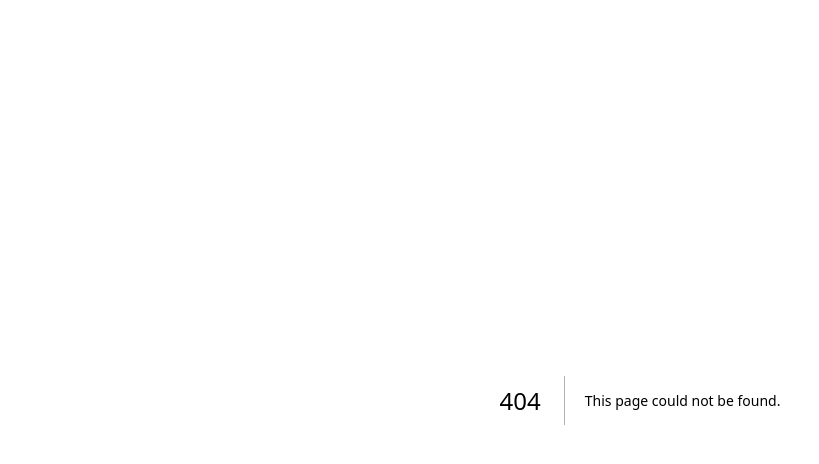
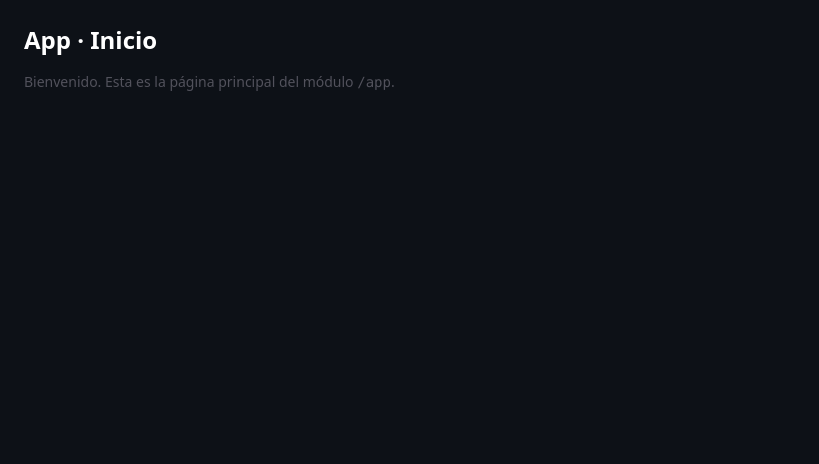
Before and after one commit to PROMETE00/meraki-travels-Font, a Next.js app in the folder app-reservas/: page /app in a window 1280 px wide. Before the commit this address had no page. Shown: the top 464 px of the page, without its empty margins (0-819 px from the left). Built offline with nearby package versions, Linux system fonts and the light colour scheme.

Commit message:
docker fix

```diff
--- /dev/null
+++ b/app-reservas/app/app/page.tsx
@@ -0,0 +1,10 @@
+export default function AppHomePage() {
+  return (
+    <main className="p-6 space-y-4">
+      <h1 className="text-2xl font-bold">App · Inicio</h1>
+      <p className="text-zinc-600 text-sm">
+        Bienvenido. Esta es la página principal del módulo <code>/app</code>.
+      </p>
+    </main>
+  );
+}
--- /dev/null
+++ b/app-reservas/app/app/reservas/page.tsx
@@ -0,0 +1,11 @@
+export default function ReservasPage() {
+  return (
+    <main className="p-6 space-y-4">
+      <h1 className="text-2xl font-bold">Reservas</h1>
+      <p className="text-zinc-600 text-sm">
+        Página de reservas en construcción.
+      </p>
+      {/* TODO: tabla/lista de reservas */}
+    </main>
+  );
+}
--- /dev/null
+++ b/app-reservas/app/marketing/page.tsx
@@ -0,0 +1,10 @@
+export default function MarketingPage() {
+  return (
+    <main className="p-6 space-y-4">
+      <h1 className="text-2xl font-bold">Marketing</h1>
+      <p className="text-zinc-600 text-sm">
+        Landing/Sección de marketing en construcción.
+      </p>
+    </main>
+  );
+}
```
